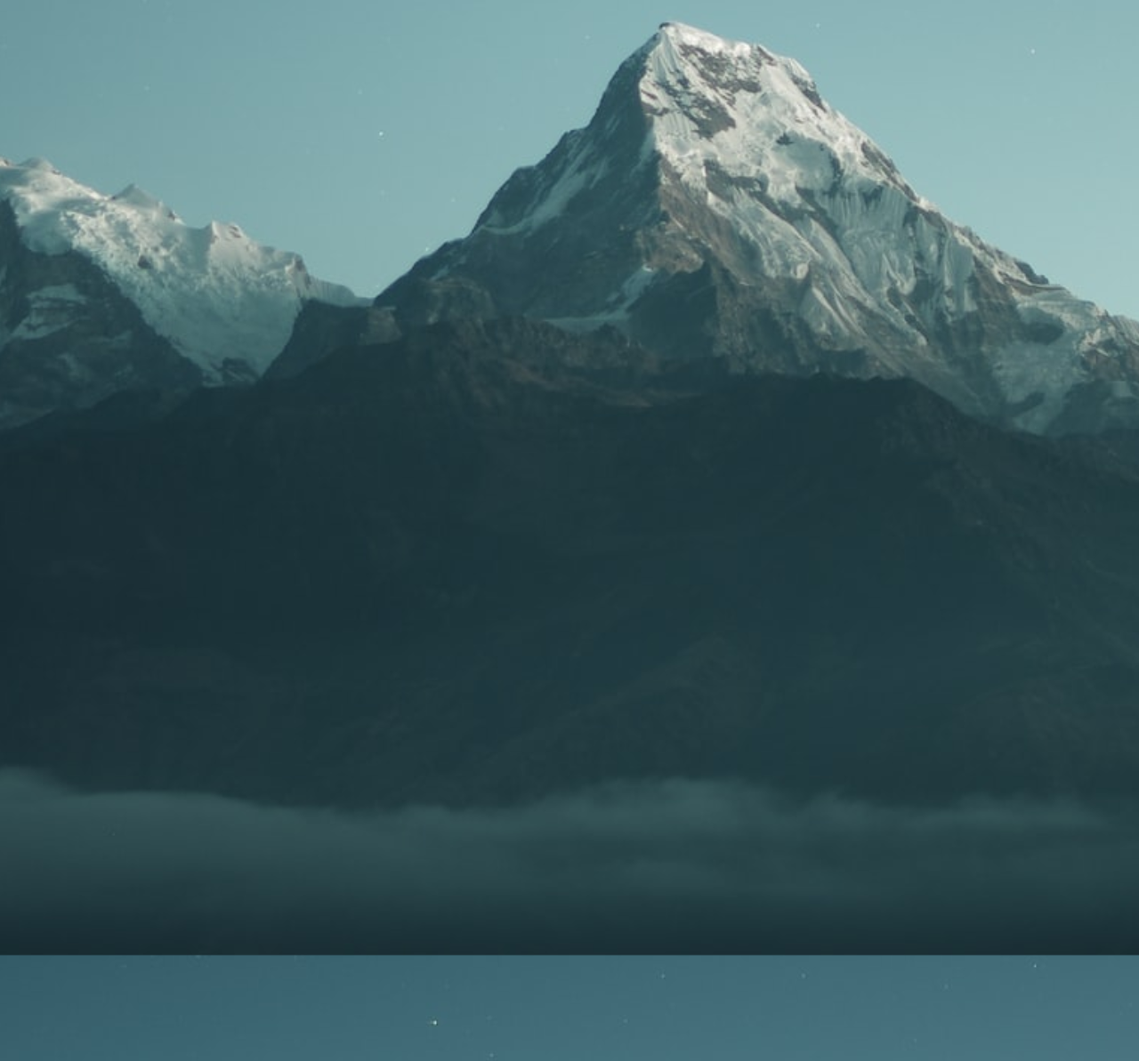
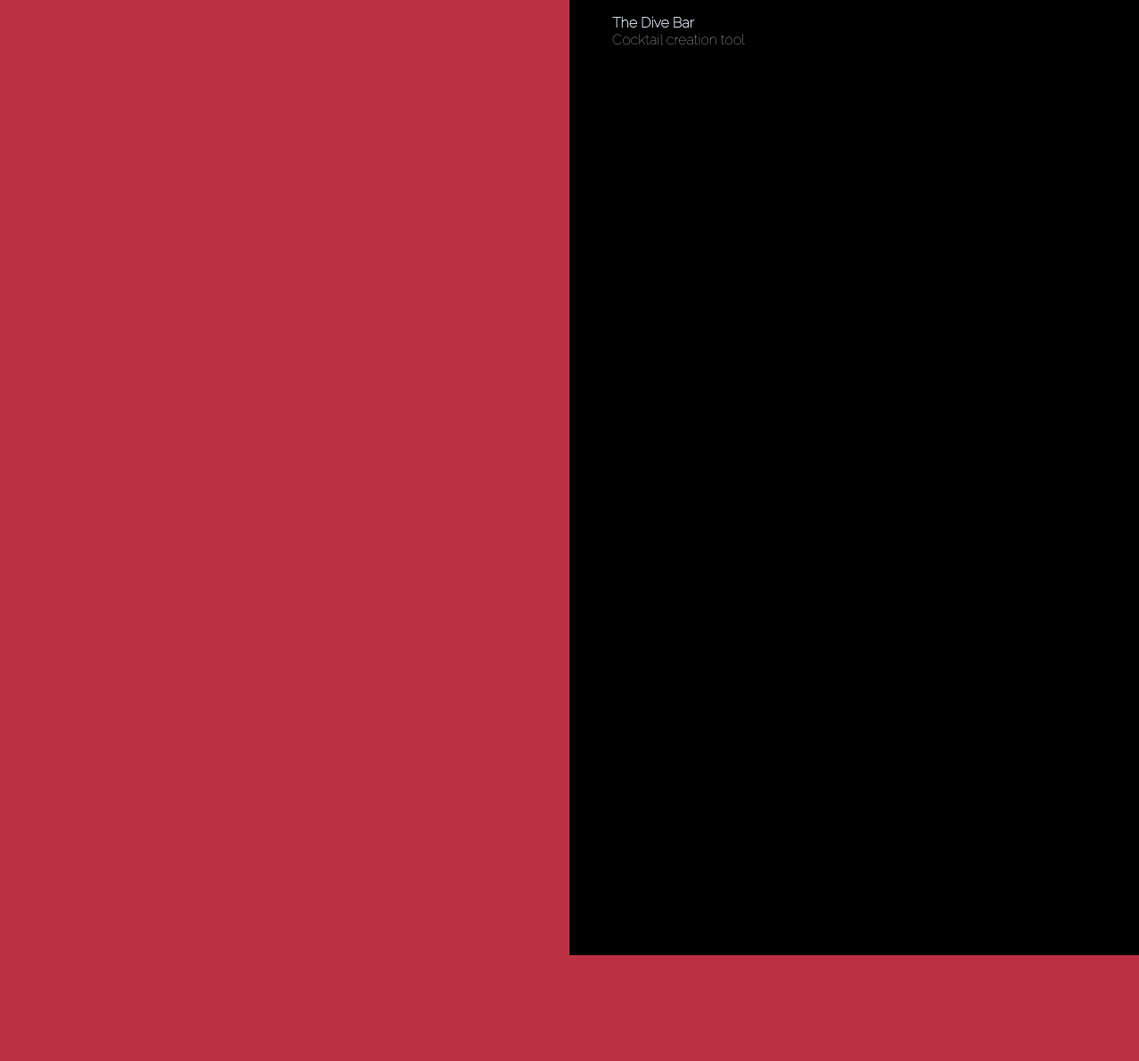
Before and after one commit to euangt/euangt.github.io, a PHP site: page / in a window 1280 px wide. Shown: the part 1064-2257 px from the top of the page at 89% size. After the commit the page ends 2138 px from the top, so only its background shows below. Run offline with PHP 8.4, Linux system fonts and the light colour scheme; some libraries are stand-ins or nearby versions.

Commit message:
complete site overhaul with split

```diff
--- a/application/css/components/body.css
+++ b/application/css/components/body.css
@@ -1,9 +1,14 @@
+* {
+  margin: 0;
+  padding: 0;
+}
+
 .name-banner {
   color: #dbe2ef;
   font-family: 'Raleway', sans-serif;
   font-size: 32px;
-  word-break: normal;
-  width: 200px;
+  /* word-break: normal; */
+  /* width: 200px; */
 }
 
 .description {
@@ -12,11 +17,6 @@
   font-size: 28px;
 }
 
-.landing-page {
-  margin-top: 1px;
-  height: 100vh;
-  margin-left: 20px;
-}
 
 .section-title {
   color: #dbe2ef;
--- a/application/css/components/index.css
+++ b/application/css/components/index.css
@@ -1,11 +1,22 @@
-@import "buttons.css";
-@import "images.css";
+/* Main Sections */
+@import "split_screen.css";
 @import "body.css";
+
+/* Navigation Links */
 @import "navbar.css";
+
+/* Cards */
+@import "experience_cards.css";
+@import "trial_card.css";
 @import "project_cards.css";
-@import "experience_cards.css";
 @import "contact_cards.css";
 @import "about_me.css";
+
+/* Images */
+@import "images.css";
+
+/* Logos */
+@import "logos.css";
+
+/* Additional */
 @import "responsive.css";
-@import "logos.css";
-@import "trial_card.css";
--- a/application/css/components/navbar.css
+++ b/application/css/components/navbar.css
@@ -6,9 +6,9 @@
 
 .navbar_menu {
   display: flex;
-  width: 99%;
-  justify-content: flex-end;
-  position: fixed;
+  /* width: 99%; */
+  /* justify-content: flex-end; */
+  /* position: fixed; */
 }
 
 .navbar_item {
--- a/application/css/components/project_cards.css
+++ b/application/css/components/project_cards.css
@@ -1,4 +1,21 @@
-.project-list {
+.projects {
+  height: 100vh;
+}
+
+.projects h2 {
+  color: #dbe2ef;
+  font-family: 'Raleway', sans-serif;
+}
+
+
+
+
+
+
+
+
+
+/* .project-list {
   flex-grow: 1;
   display: flex;
   justify-content: center;
@@ -10,12 +27,12 @@
 }
 
 .project-card {
-  /* display: inline-block; */
+  display: inline-block;
   margin-left: 24px;
   margin-right: 24px;
   padding: 16px;
   width: 250px;
-  /* min-width: 288px; */
+  min-width: 288px;
   height: 300px;
   box-shadow: 0 0 24px 0 rgba(0, 0, 0, 0.04);
   border-radius: 4px;
@@ -33,6 +50,6 @@
   width: 100%;
   height: 150px;
   border-radius: 4px;
-  /* box-shadow: 16px 4px 24px 0 rgba(0, 0, 0, 0.2); */
+  box-shadow: 16px 4px 24px 0 rgba(0, 0, 0, 0.2);
   object-fit: cover;
-}
+} */
--- /dev/null
+++ b/application/css/components/split_screen.css
@@ -0,0 +1,27 @@
+.split-left{
+  width:50%;
+  height:100vh;
+  background-color:#BE3144;
+  float:left;
+  position: static;
+}
+.split-right{
+  width:50%;
+  height:100vh;
+  background-color: black;
+  float:left;
+  overflow: auto;
+}
+
+/* MEDIA QUERIES FOR 545px <= Resolutions */
+
+@media (max-width:545px){
+  .block-left{
+    display:block;
+    width:100%;
+  }
+  .block-right{
+    display:block;
+    width:100%;
+  }
+}
--- a/application/css/styles.css
+++ b/application/css/styles.css
@@ -1,10 +1,2 @@
 @import url('https://fonts.googleapis.com/css2?family=Raleway:wght@100&display=swap');
 @import "./components/index.css";
-
-html {
-  background-image: url("../images/alternate.jpg");
-  background-size: cover;
-  background-position: center;
-  background-attachment: fixed;
-  scroll-behavior: smooth;
-}
--- a/index.html
+++ b/index.html
@@ -11,7 +11,15 @@
 </head>
 
 <body>
-    <div class="navbar">
+
+  <div>
+    <div class="split-left">
+      <div class="name-banner">
+        <h1>Euan Gillespie Taylor</h1>
+      </div>
+      <div class="description">
+        <h2>Fullstack Developer</h2>
+      </div>
       <div class="navbar_menu">
         <a class="navbar_item" href="#projects">Projects<span class="navbar_item_hovered"></span><span
             class="navbar_item_content" data-content="Projects"></span></a>
@@ -22,20 +30,128 @@
         <a class="navbar_item navbar_item_icon" href="javascript:void(0);" onclick="navResponsive()"><i
             class="fa fa-bars"></i></a>
       </div>
+
+    </div>
+    <div class="split-right">
+      <div class="projects">
+        <h2>Portfolio</h2>
+        <div class="card">
+          <div class="card-img"
+            style="background-image:url(https://images.unsplash.com/photo-1593642634367-d91a135587b5?ixlib=rb-1.2.1&ixid=MXwxMjA3fDB8MHxwaG90by1wYWdlfHx8fGVufDB8fHw%3D&auto=format&fit=crop&w=1050&q=80);">
+            <div class="overlay">
+              <div class="overlay-content">
+                <a ref="https://www.innermile.org/" target="_blank">View Project</a>
+              </div>
+            </div>
           </div>
 
-    <div>
-        <div class="landing-page">
-            <div class="name-banner">
-                <!-- <h1 id="name"></h1> -->
-                <h1>Euan Gillespie Taylor</h1>
-            </div>
-            <div class="description">
-                <h2>Fullstack Developer</h2>
+          <div class="card-content">
+            <a href="https://www.innermile.org/" target="_blank">
+              <h2>InnerMile</h2>
+              <p>Community discovery App</p>
+            </a>
           </div>
         </div>
-        <div>
+        <div class="card">
+          <div class="card-img"
+            style="background-image:url(https://images.unsplash.com/photo-1593642634367-d91a135587b5?ixlib=rb-1.2.1&ixid=MXwxMjA3fDB8MHxwaG90by1wYWdlfHx8fGVufDB8fHw%3D&auto=format&fit=crop&w=1050&q=80);">
+            <div class="overlay">
+              <div class="overlay-content">
+                <a ref="https://www.innermile.org/" target="_blank">View Project</a>
+              </div>
+            </div>
+          </div>
 
+          <div class="card-content">
+            <a href="https://meanwhile-spaces.herokuapp.com/" target="_blank">
+              <h2>Meanwhile Spaces</h2>
+              <p>Space Rental Service</p>
+            </a>
+          </div>
+        </div>
+        <div class="card">
+          <div class="card-img"
+            style="background-image:url(https://images.pexels.com/photos/1283219/pexels-photo-1283219.jpeg?auto=compress&cs=tinysrgb&dpr=2&h=650&w=940);">
+            <div class="overlay">
+              <div class="overlay-content">
+                <a href="https://egt-mister-cocktail.herokuapp.com/" target="_blank">View Project</a>
+              </div>
+            </div>
+          </div>
+          <div class="card-content">
+            <a href="https://egt-mister-cocktail.herokuapp.com/" target="_blank">
+              <h2>The Dive Bar</h2>
+              <p>Cocktail creation tool</p>
+            </a>
+          </div>
+        </div>
+      </div>
+      <div class="experience">
+        <h2 class="section-title" id="experience">What I've Done:</h2>
+
+        <div class="experience-list">
+          <div class="experience-card">
+            <h2>Teaching Assistant - <em>Le Wagon</em> </h2>
+
+            <p>Jan 2020 Onwards</p>
+            <li>Teaching assistant at Le Wagon Berlin for modules related
+              to Ruby, Object Oriented Programming and MVC
+              programming and Rails architecture.</li>
+          </div>
+
+          <div class="experience-card">
+            <h2>Content Manager - <em>DES</em></h2>
+            <p>Mar - Aug 2020</p>
+            <div class="experience-flip">
+              <li>Developed marketing strategy, designing implementation and monitoring
+                frameworks.</li>
+              <li>
+                Adapted content to ensure user-engagement and conversion rates across
+                multiple mediums, including email campaigns, social media, and
+                webpage documents.
+              </li>
+            </div>
+          </div>
+
+          <div class="experience-card">
+            <h2>Technology Analyst - <em>Curation</em></h2>
+            <p>Nov 2016 - Oct 2019</p>
+
+            <li>Drove subscription rate increases in specialist Blockchain and AI analysis
+              among C-suite level clients, including BP and KPMG</li>
+            <li>Optimised editorial output and strategy through an overhaul of delivery
+              timetabling and workflows as manager of the in-house publication team.</li>
+            <li>Led design and delivery of cross-team projects, ensuring effective
+              collaboration, matching expectations and outcomes.</li>
+
+          </div>
+        </div>
+
+      </div>
+      <div class="About">
+        <h2 class="section-title" id="about">The Backstory:</h2>
+        <div class="contact-list">
+          <!-- <div>
+            <img src="./application/images/me.png" alt="An Honorable Man" class="me">
+          </div> -->
+          <div class="contact-card">
+            <h2>Who I am</h2>
+            <p>A technology enthusiast, whether researching the newest tech or building cool apps</p>
+            <h2>What I love to work with</h2>
+            <p>Ruby on Rails; PostgreSQL; HTML5; CSS; JavaScript; Git and Github; </p>
+            <h2>Lets work together:</h2>
+            <ul class="inline_list">
+              <li><a href="https://www.linkedin.com/in/euan-gillespie-taylor" target="_blank"><i
+                    class="logos fab fa-linkedin"></i></a>
+              </li>
+              <li><a href="https://github.com/euangt/" target="_blank"><i class="logos fab fa-github-square"></i></a>
+              </li>
+              <li><a href="https://twitter.com/nobetter_taylor" target="_blank"><i
+                    class="logos fab fa-twitter-square"></i></a>
+              </li>
+            </ul>
+          </div>
+        </div>
       </div>
     </div>
 
```
Also changed, not shown: application/css/components/buttons.css (deleted), application/images/alternate.jpg (deleted), application/images/background_large.jpg (deleted), application/images/landscape_background.jpg (deleted), application/images/nightsky.jpg (deleted), 1 other file. Lines whose indentation alone changed are shown as unchanged.
